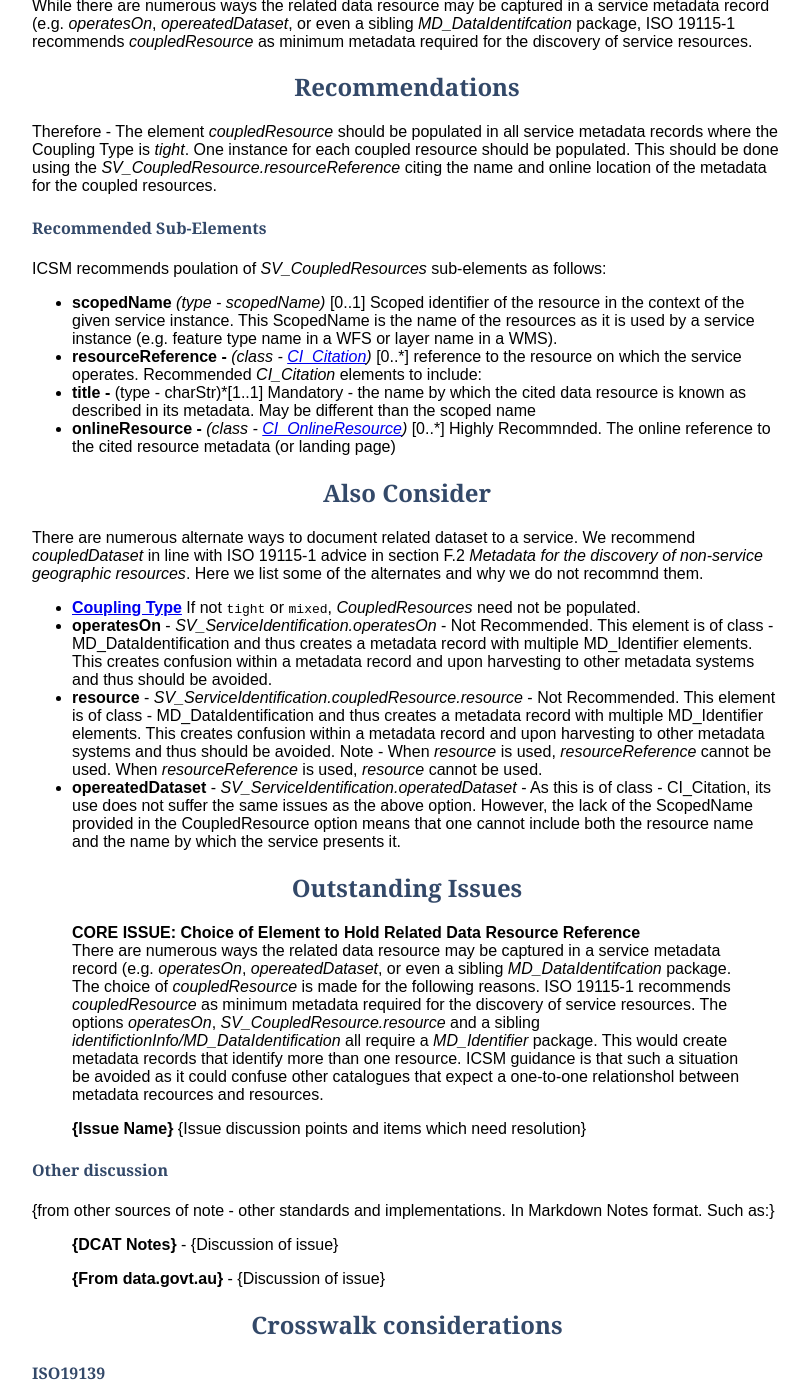
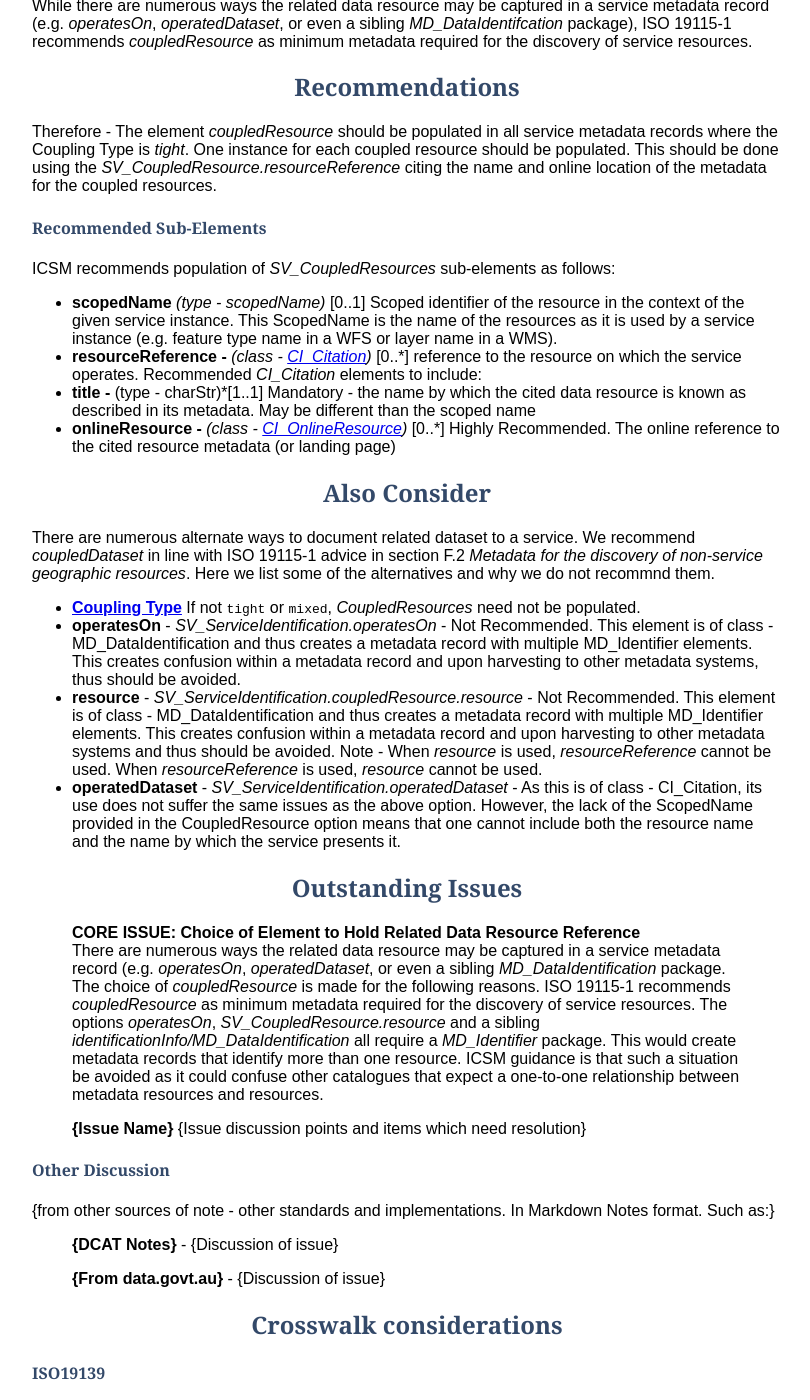
Before and after one commit to OpenWork-NZ/mdwg, a Jekyll site: the page built from docs/_defs/CoupledResource.md, in a window 1280 px wide and 1400 px high, scrolled down 1486 px. Shown: the whole window, without its empty margins (233-1043 px from the left). Built offline with Jekyll 4.4.1, drawn with Linux system fonts in a browser that asks for light colours; some of the changed text lies outside the part shown.

Commit message:
Fix typos in CoupledResource

```diff
--- a/docs/_defs/CoupledResource.md
+++ b/docs/_defs/CoupledResource.md
@@ -32,17 +32,17 @@ There must be zero or many [0-\*]  *coupledResource* entries for the cited resou
 
 
 ## Discussion
-The relation of a geospatial service to the data on which it operates is varied. This relation impacts the decisions one may make regarding the capture of useful metadata for such a service. These services fall into three categories depending on how tightly coupled the data is to the service: *tightly, loosely,* or *mixed*.
+The relation of a geospatial service to the data on which it operates is varied. This relation impacts the decisions one may make regarding the capture of useful metadata for such a service. These services fall into three categories depending on how tightly coupled the data is to the service: *tightly*, *loosely*, or *mixed*.
 
 An example of a tightly coupled service would be a WFS service delivering a particular dataset. In the tightly coupled case, the service metadata shall describe both the service and the geographic dataset. The permitted values for the description of operations shall be constrained by the values defined by the datasets associated with the service.
 
 An example of a loosely coupled service could be a reprojection service with user selected input datasets. Loosely coupled services may have an association with data types through the service type definition (SV_ServiceIdentification.serviceType). Dataset metadata need not be provided in the service metadata for the loosely coupled case.
 
-A mixed coupling might be a WMS service into which add additional data sources of your choice. In a mixed coupling situation a single service instance may be associated to both kinds of data associated, loosely and tightly coupled.
+A mixed coupling might be a WMS service into which you may add additional data sources of your choice. In a mixed coupling situation a single service instance may be associated to both kinds of data associated, loosely and tightly coupled.
 
 Coupled resource information must be provided when the *couplingType* is *tightly* or *mixed*.
 
-While there are numerous ways the related data resource may be captured in a service metadata record (e.g. *operatesOn*, *opereatedDataset*, or even a sibling *MD_DataIdentifcation* package, ISO 19115-1 recommends *coupledResource* as minimum metadata required for the discovery of service resources.
+While there are numerous ways the related data resource may be captured in a service metadata record (e.g. *operatesOn*, *operatedDataset*, or even a sibling *MD_DataIdentifcation* package), ISO 19115-1 recommends *coupledResource* as minimum metadata required for the discovery of service resources.
 
 
 ## Recommendations
@@ -50,31 +50,31 @@ While there are numerous ways the related data resource may be captured in a ser
 Therefore - The element *coupledResource* should be populated in all service metadata records where the Coupling Type is *tight*. One instance for each coupled resource should be populated. This should be done using the *SV_CoupledResource.resourceReference* citing the name and online location of the metadata for the coupled resources.
 
 #### Recommended Sub-Elements
-ICSM recommends poulation of *SV_CoupledResources* sub-elements as follows:
+ICSM recommends population of *SV_CoupledResources* sub-elements as follows:
 
 - **scopedName** *(type - scopedName)* [0..1] Scoped identifier of the resource in the context of the given service instance. This ScopedName is the name of the resources as it is used by a service instance (e.g. feature type name in a WFS or layer name in a WMS).
 - **resourceReference -** *(class - [CI_Citation](./class-CI_Citation))* [0..\*] reference to the resource on which the service operates. Recommended *CI_Citation* elements to include:
 - **title -** (type - charStr)*[1..1] Mandatory - the name by which the cited data resource is known as described in its metadata. May be different than the scoped name
-- **onlineResource -**  *(class -  [CI_OnlineResource](./class-CI_OnlineResource))* [0..\*] Highly Recommnded. The online reference to the cited resource metadata (or landing page)
+- **onlineResource -**  *(class -  [CI_OnlineResource](./class-CI_OnlineResource))* [0..\*] Highly Recommended. The online reference to the cited resource metadata (or landing page)
 
 ## Also Consider
-There are numerous alternate ways to document related dataset to a service. We recommend *coupledDataset* in line with ISO 19115-1 advice in section F.2 *Metadata for the discovery of non-service geographic resources*. Here we list some of the alternates and why we do not recommnd them.
+There are numerous alternate ways to document related dataset to a service. We recommend *coupledDataset* in line with ISO 19115-1 advice in section F.2 *Metadata for the discovery of non-service geographic resources*. Here we list some of the alternatives and why we do not recommnd them.
 
 - **[Coupling Type](./CouplingType)** If not `tight` or `mixed`, *CoupledResources* need not be populated.
-- **operatesOn** - *SV_ServiceIdentification.operatesOn* - Not Recommended. This element is of class - MD_DataIdentification and thus creates a metadata record with multiple MD_Identifier elements. This creates confusion within a metadata record and upon harvesting to other metadata systems and thus should be avoided.
+- **operatesOn** - *SV_ServiceIdentification.operatesOn* - Not Recommended. This element is of class - MD_DataIdentification and thus creates a metadata record with multiple MD_Identifier elements. This creates confusion within a metadata record and upon harvesting to other metadata systems, thus should be avoided.
 - **resource** -  *SV_ServiceIdentification.coupledResource.resource* - Not Recommended. This element is of class - MD_DataIdentification and thus creates a metadata record with multiple MD_Identifier elements. This creates confusion within a metadata record and upon harvesting to other metadata systems and thus should be avoided. Note - When *resource* is used, *resourceReference* cannot be used. When *resourceReference* is used, *resource* cannot be used.
-- **opereatedDataset** - *SV_ServiceIdentification.operatedDataset* -  As this is of class - CI_Citation, its use does not suffer the same issues as the above option. However, the lack of the ScopedName provided in the CoupledResource option means that one cannot include both the resource name and the name by which the service presents it.
+- **operatedDataset** - *SV_ServiceIdentification.operatedDataset* -  As this is of class - CI_Citation, its use does not suffer the same issues as the above option. However, the lack of the ScopedName provided in the CoupledResource option means that one cannot include both the resource name and the name by which the service presents it.
 
 ## Outstanding Issues
 
 > **CORE ISSUE: Choice of Element to Hold Related Data Resource Reference**
-There are numerous ways the related data resource may be captured in a service metadata record (e.g. *operatesOn*, *opereatedDataset*, or even a sibling *MD_DataIdentifcation* package. The choice of *coupledResource* is made for the following reasons. ISO 19115-1 recommends *coupledResource* as minimum metadata required for the discovery of service resources. The options *operatesOn*, *SV_CoupledResource.resource* and a sibling *identifictionInfo/MD_DataIdentification* all require a *MD_Identifier* package. This would create metadata records that identify more than one resource. ICSM guidance is that such a situation be avoided as it could confuse other catalogues that expect a one-to-one relationshol between metadata recources and resources.
+There are numerous ways the related data resource may be captured in a service metadata record (e.g. *operatesOn*, *operatedDataset*, or even a sibling *MD_DataIdentification* package. The choice of *coupledResource* is made for the following reasons. ISO 19115-1 recommends *coupledResource* as minimum metadata required for the discovery of service resources. The options *operatesOn*, *SV_CoupledResource.resource* and a sibling *identificationInfo/MD_DataIdentification* all require a *MD_Identifier* package. This would create metadata records that identify more than one resource. ICSM guidance is that such a situation be avoided as it could confuse other catalogues that expect a one-to-one relationship between metadata resources and resources.
 
 > **{Issue Name}**
 {Issue discussion points and items which need resolution}
 
 
-#### Other discussion
+#### Other Discussion
 {from other sources of note - other standards and implementations. In Markdown Notes format. Such as:}
 
 > **{DCAT Notes}** -
```
Also changed, not shown: other parts of docs/_defs/CoupledResource.md (+2 -2 lines).
